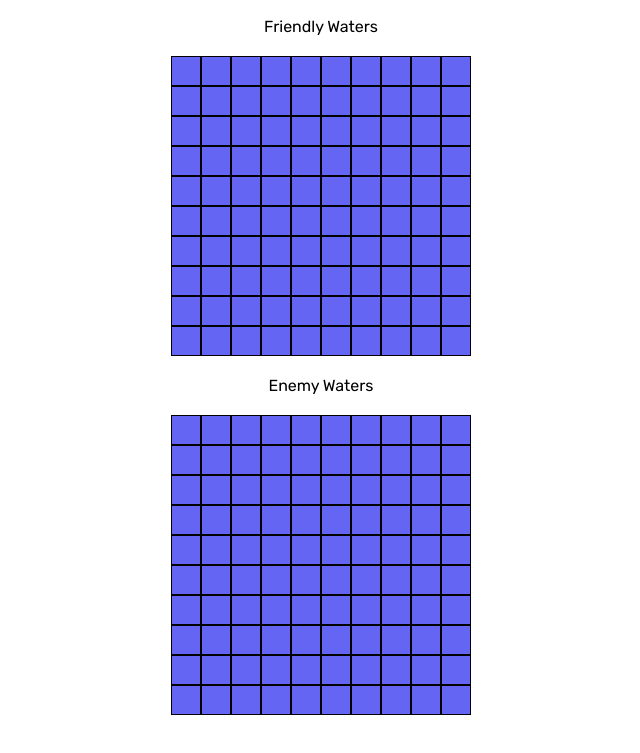
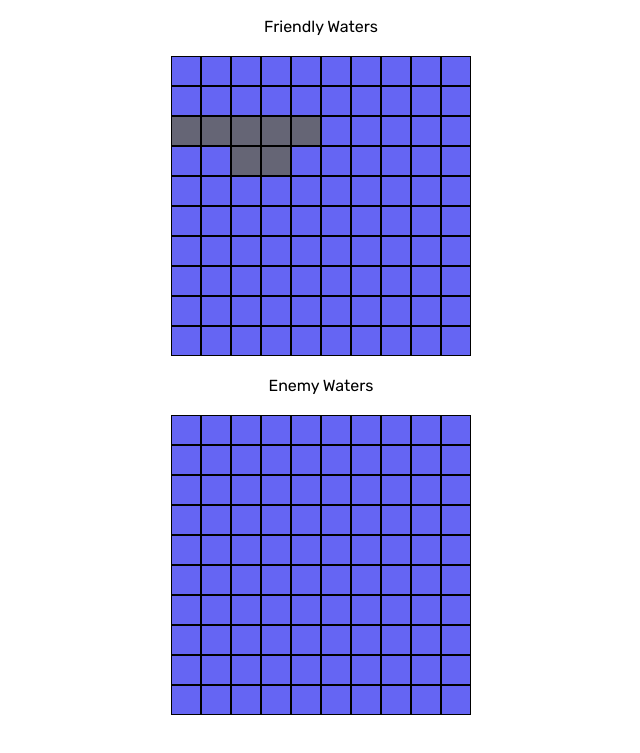
Before and after one commit to rydge-rivard/battleship, a website with bundled scripts: page index.html in a window 1280 px wide. Shown: the part 41-794 px from the top of the page, without its empty margins (319-959 px from the left). Built offline with nearby package versions, Linux system fonts and the light colour scheme.

Commit message:
Display friendly ships on render.

```diff
--- a/main.js
+++ b/main.js
@@ -15,8 +15,5 @@ player1.board.placeShipH(ship2, player1.board.row4, 2);
 player2.board.placeShipH(ship5, player2.board.row10, 4);
 player2.board.placeShipH(ship2, player2.board.row6, 0);
 
-console.log(player1.board);
-console.log(player2.board);
-
-modDOM.printBoard(player1.board, board1);
+modDOM.printBoard(player1.board);
 modDOM.printComputerBoard(player2, player1);
--- a/modules/dom.js
+++ b/modules/dom.js
@@ -5,32 +5,40 @@ const modDOM = (function () {
   const board1 = body.querySelector(".board-1");
   const board2 = body.querySelector(".board-2");
 
-  function test() {
-    return console.log("test");
-  }
-
-  function printBoard(board, location) {
+  function printBoard(board) {
     for (const row in board) {
       if (typeof board[row] === "object" && row.includes("row"))
         board[row].forEach((square) => {
-          const div = document.createElement("div");
-          location.appendChild(div);
+          const div = addShipClass(square);
+          board1.appendChild(div);
         });
     }
+  }
+
+  function addShipClass(value) {
+    const div = document.createElement("div");
+    if (typeof value === "object") {
+      div.classList.add("ship");
+    } else if (value === "o") {
+      div.classList.add("miss");
+    } else if (value === "x") {
+      div.classList.add("hit");
+    }
+    return div;
   }
 
   function printComputerBoard(computer, player) {
     for (const row in computer.board) {
       if (typeof computer.board[row] === "object" && row.includes("row"))
         for (let i = 0; i < computer.board[row].length; i++) {
-          const div = addClass(computer.board[row][i]);
+          const div = addAttackClass(computer.board[row][i]);
           board2.appendChild(div);
           bindEvents(div, row, i, player, computer);
         }
     }
   }
 
-  function addClass(value) {
+  function addAttackClass(value) {
     const div = document.createElement("div");
     if (value === "o") {
       div.classList.add("miss");
@@ -50,16 +58,16 @@ const modDOM = (function () {
 
   function attackComputer(row, x, player, computer) {
     player.attack(computer, row, x);
-    updateComputerBoard();
+    resetComputerBoard();
     printComputerBoard(computer, player);
   }
 
-  function updateComputerBoard() {
+  function resetComputerBoard() {
     const board = document.querySelectorAll(".board-2 div");
     board.forEach((element) => {
       element.remove();
     });
   }
 
-  return { test, printBoard, printComputerBoard };
+  return { printBoard, printComputerBoard };
 })();
--- a/modules/game.js
+++ b/modules/game.js
@@ -169,7 +169,6 @@ function Player(name, board, isTurn) {
       opponent.board.receiveAttack(x, row);
     } else {
       opponent.board.receiveAttack(x, row);
-      console.log(opponent.board);
     }
     this.isTurn = false;
     opponent.isTurn = true;
--- a/style.css
+++ b/style.css
@@ -48,3 +48,7 @@ div.miss {
 div.open:hover {
   background-color: rgba(29, 123, 29, 0.618);
 }
+
+div.ship {
+  background-color: rgba(11, 11, 36, 0.626);
+}
```
